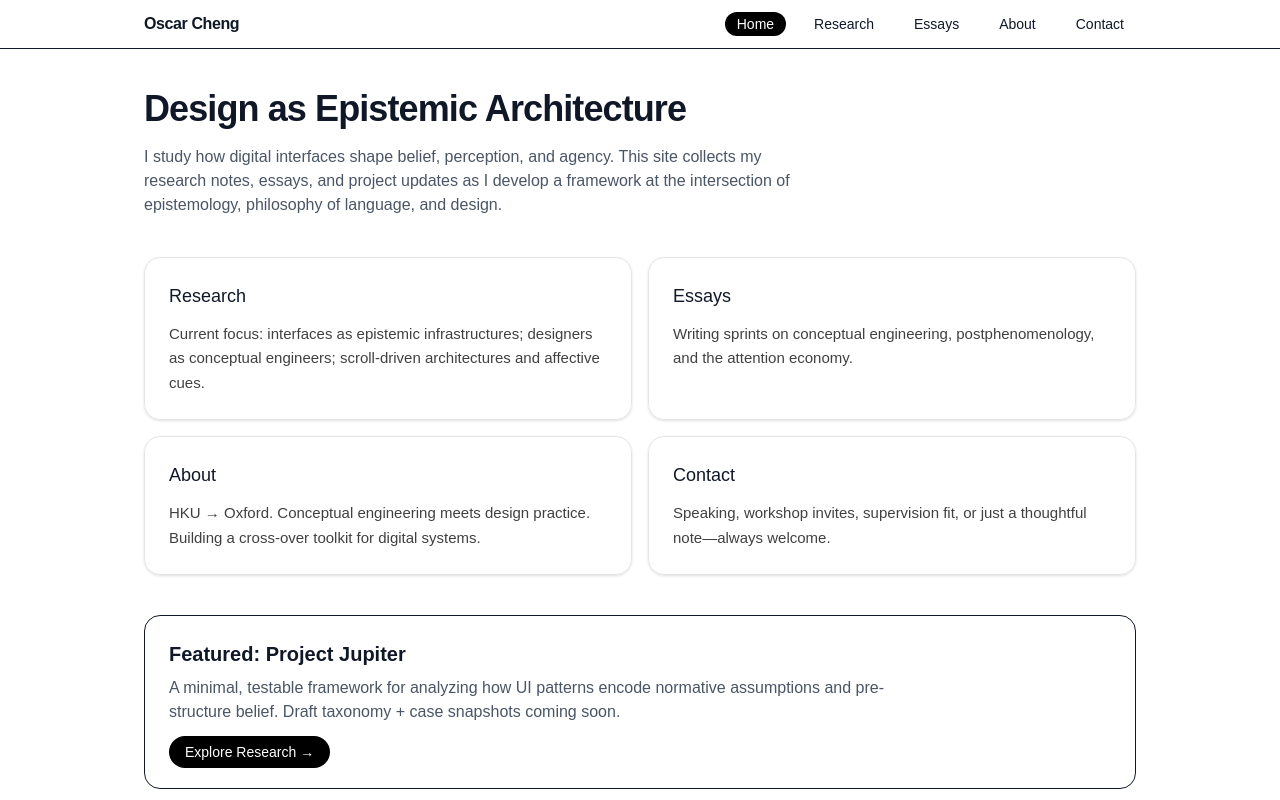
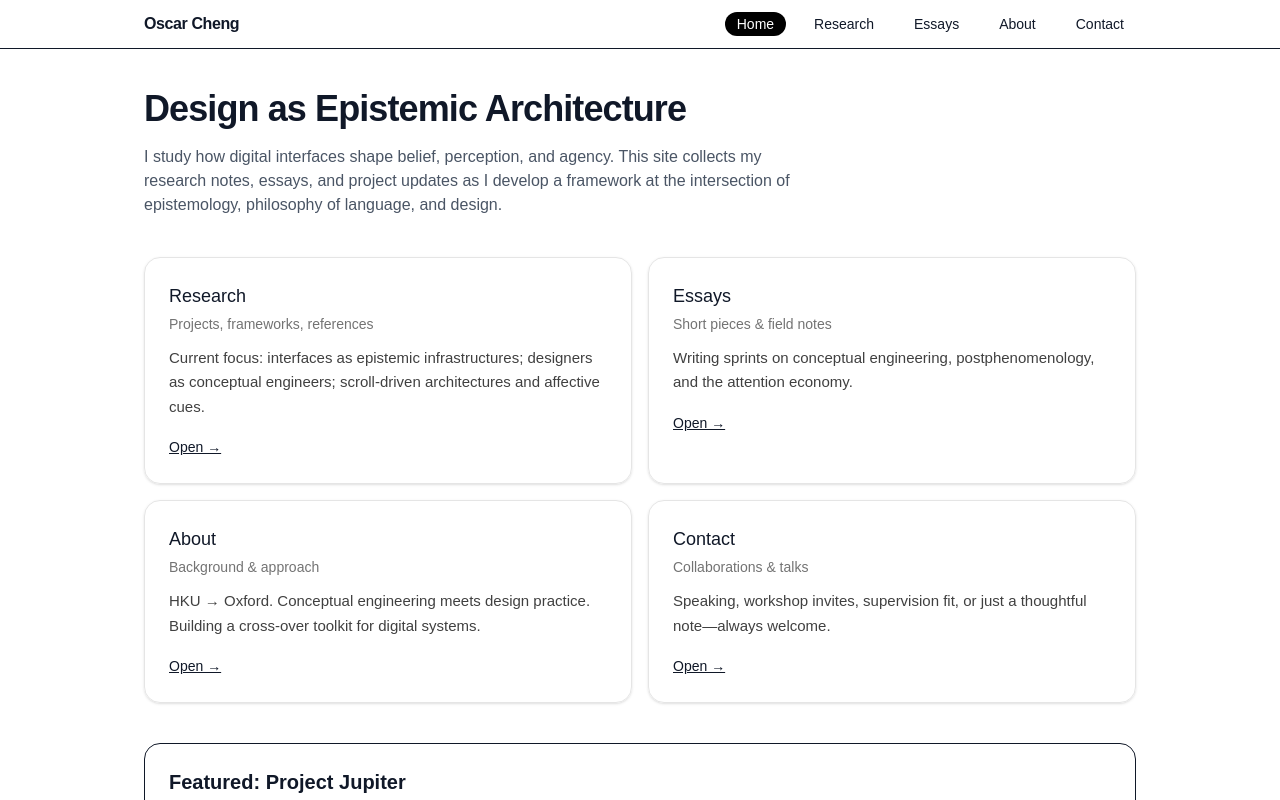
Before and after one commit to Eli-devlog/oscarchengphilosophy, a Next.js app: page / in a window 1280 px wide. Shown: the top 800 px of the page. Built offline with nearby package versions, Linux system fonts and the light colour scheme.

Commit message:
Card props: add subtitle/href; fix unused Link

```diff
--- a/src/app/research/page.tsx
+++ b/src/app/research/page.tsx
@@ -1,7 +1,17 @@
 // src/app/research/page.tsx
 import type { Metadata } from "next";
 import Link from "next/link";
-import { researchEntries } from "@/content/registry";
+
+// ...
+<Link
+  href={e.url}
+  target="_blank"
+  rel="noopener noreferrer"
+  className="inline-flex items-center gap-2 rounded-xl border border-neutral-800 px-4 py-2 text-sm font-medium text-neutral-900 transition hover:-translate-y-0.5 hover:shadow"
+>
+  Read full essay
+  <svg /* … */ />
+</Link>import { researchEntries } from "@/content/registry";
 
 export const metadata: Metadata = {
   title: "Research | Oscar Cheng",
--- a/src/components/Card.tsx
+++ b/src/components/Card.tsx
@@ -1,36 +1,46 @@
 // src/components/Card.tsx
 import { ReactNode } from "react";
-import clsx from "clsx";
 
-type CardProps = {
+export type CardProps = {
   title: string;
-  eyebrow?: string;
-  children: ReactNode;
+  subtitle?: string;       // ← add
+  href?: string;           // ← add (for a footer link)
+  children?: ReactNode;
   className?: string;
 };
 
 export default function Card({
   title,
-  eyebrow,
+  subtitle,
+  href,
   children,
   className,
 }: CardProps) {
   return (
     <article
-      className={clsx(
-        "rounded-2xl border border-neutral-200 bg-white/70 p-6 shadow-sm transition hover:shadow-md",
-        className
+      className={`rounded-2xl border border-neutral-200 bg-white/70 p-6 shadow-sm transition hover:shadow-md ${className ?? ""}`}
+    >
+      <h3 className="text-lg font-medium">{title}</h3>
+      {subtitle && (
+        <p className="mt-1 text-sm text-neutral-500">{subtitle}</p>
       )}
-    >
-      {eyebrow && (
-        <div className="mb-1 text-xs uppercase tracking-wide text-neutral-500">
-          {eyebrow}
+
+      {children && (
+        <div className="mt-3 text-[15px] leading-relaxed text-neutral-700">
+          {children}
         </div>
       )}
-      <h3 className="text-lg font-medium">{title}</h3>
-      <div className="mt-3 text-[15px] leading-relaxed text-neutral-700">
-        {children}
-      </div>
+
+      {href && (
+        <div className="mt-4">
+          <a
+            href={href}
+            className="inline-flex items-center gap-1 text-sm font-medium underline"
+          >
+            Open →
+          </a>
+        </div>
+      )}
     </article>
   );
 }
```
